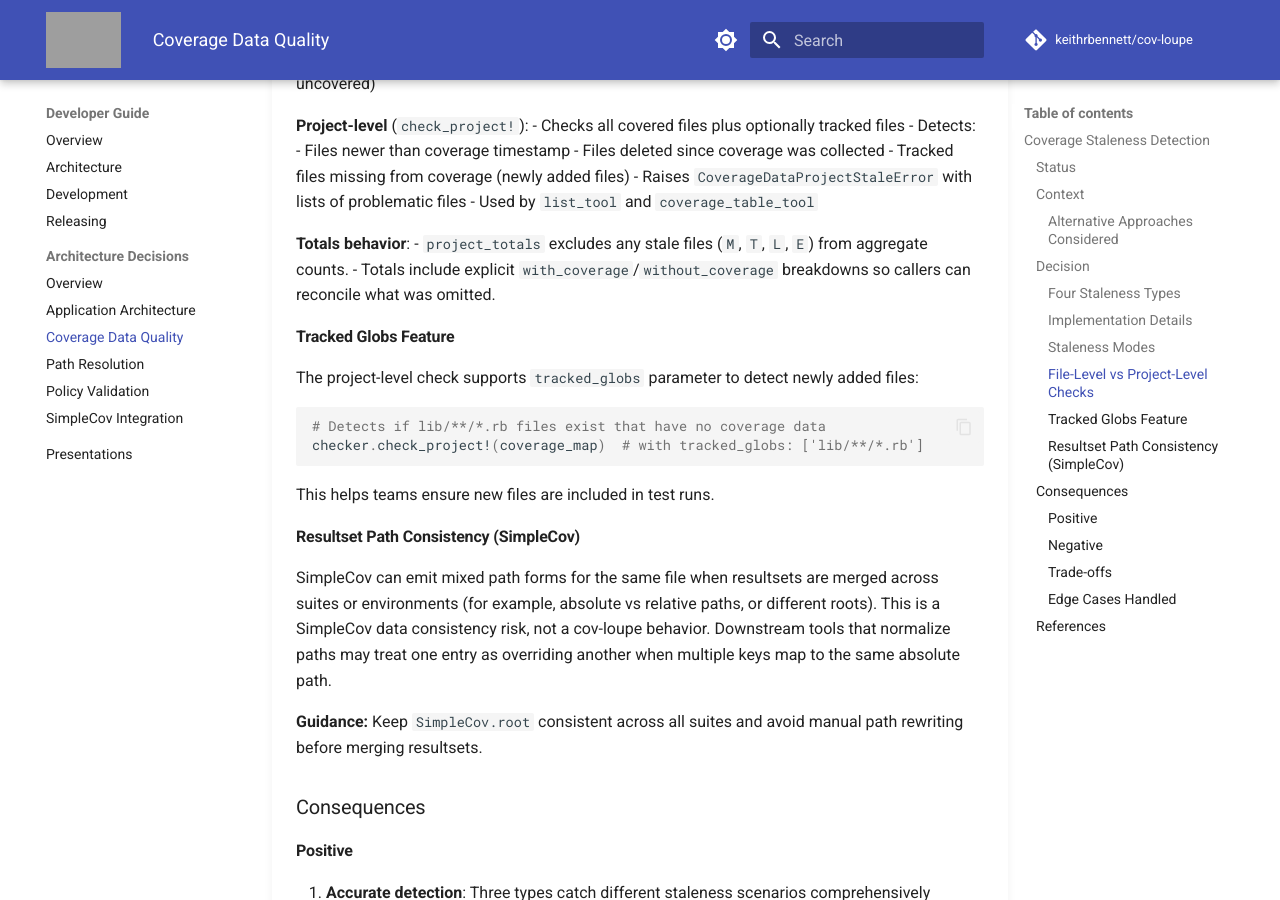
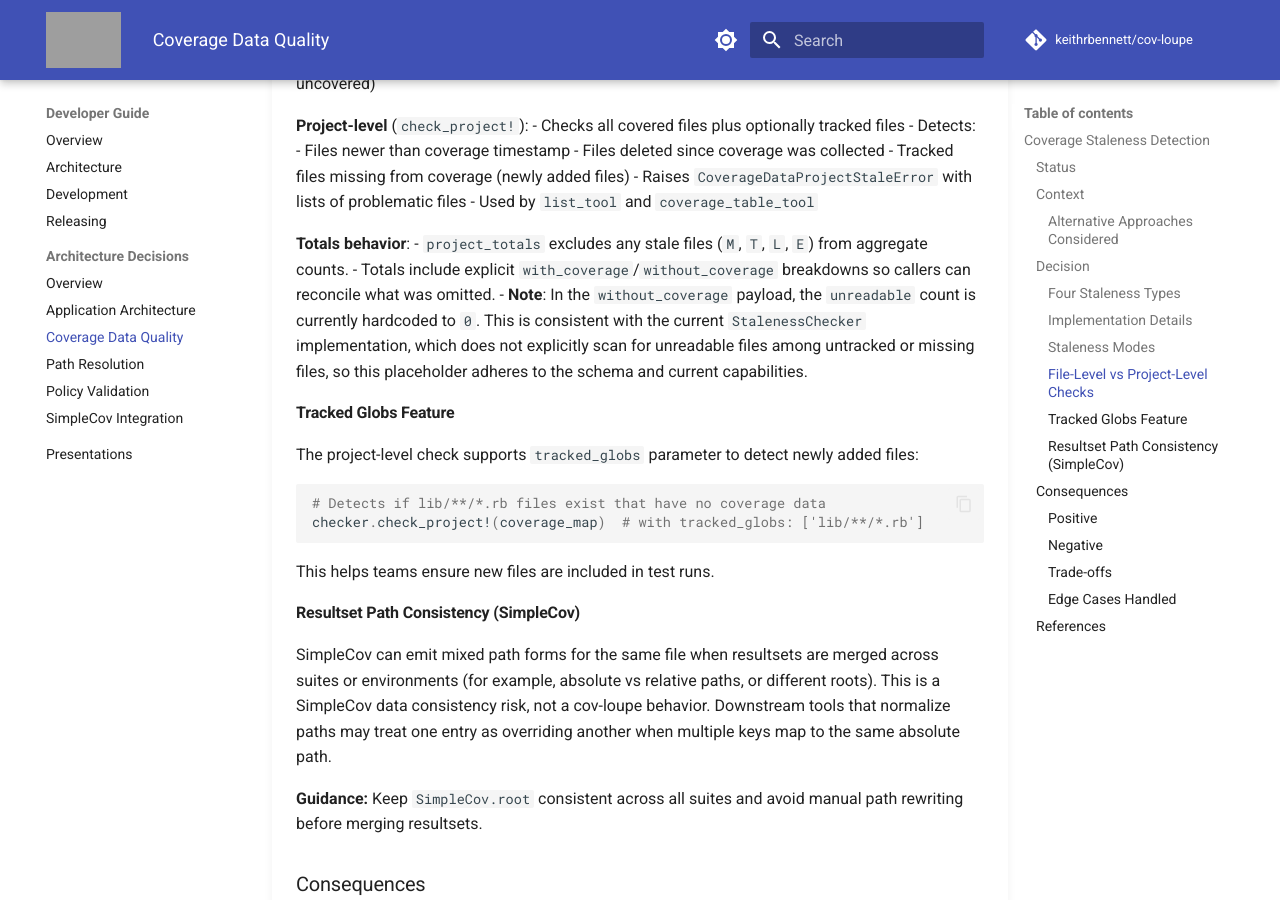
Before and after one commit to keithrbennett/simplecov-mcp, an MkDocs documentation site: the page built from docs/dev/arch-decisions/coverage-data-quality.md, in a window 1280 px wide and 900 px high, scrolled down 2856 px. Built offline with MkDocs 1.6.1 and Material for MkDocs 9.7.7, drawn with Linux system fonts in a browser that asks for light colours; comment, search, counter and statistics services are not loaded; grey boxes are pictures that could not be loaded.

Commit message:
docs: add note about unreadable count placeholder in project_totals

```diff
--- a/docs/dev/arch-decisions/coverage-data-quality.md
+++ b/docs/dev/arch-decisions/coverage-data-quality.md
@@ -124,6 +124,7 @@ This allows:
 **Totals behavior**:
 - `project_totals` excludes any stale files (`M`, `T`, `L`, `E`) from aggregate counts.
 - Totals include explicit `with_coverage`/`without_coverage` breakdowns so callers can reconcile what was omitted.
+- **Note**: In the `without_coverage` payload, the `unreadable` count is currently hardcoded to `0`. This is consistent with the current `StalenessChecker` implementation, which does not explicitly scan for unreadable files among untracked or missing files, so this placeholder adheres to the schema and current capabilities.
 
 #### Tracked Globs Feature
 
```
